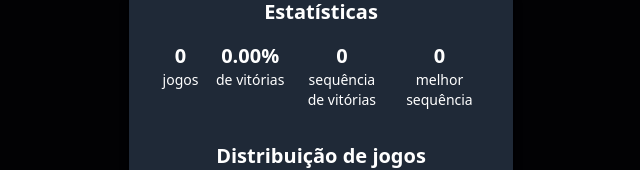
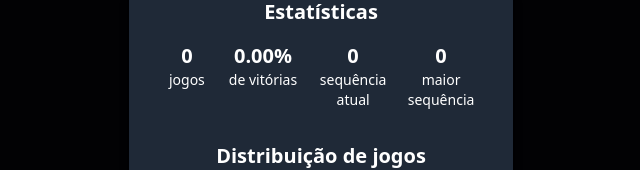
Before and after one commit to hugorplobo/skin-guesser-front, a React (Vite) app: page / in a window 1280 px wide. Both pictures are taken after a click on the icon 884 px from the left and 32 px from the top of the page. Shown: the part 216-386 px from the top of the page, without its empty margins (319-959 px from the left). Built offline with nearby package versions, Linux system fonts and the light colour scheme; no server answers.

Commit message:
feat: add translations

```diff
--- a/src/components/CanvasImage.tsx
+++ b/src/components/CanvasImage.tsx
@@ -4,10 +4,10 @@ import useSWRImmutable from "swr/immutable";
 import { useGuesses } from "../hooks/useGuesses";
 import 'react-loading-skeleton/dist/skeleton.css'
 import { gray } from "tailwindcss/colors";
+import { useTranslation } from "react-i18next";
 
 interface Props {
   url: string;
-  className?: string;
 }
 
 const pixelValues = new Map<number, number>([
@@ -18,7 +18,8 @@ const pixelValues = new Map<number, number>([
   [1, 25]
 ]);
 
-export default function CanvasImage({ url, className }: Props) {
+export default function CanvasImage({ url }: Props) {
+  const { t } = useTranslation();
   const canvas = useRef<HTMLCanvasElement>(null);
   const remaining = useGuesses(state => state.remaining);
   const hasWon = useGuesses(state => state.hasWon);
@@ -72,7 +73,7 @@ export default function CanvasImage({ url, className }: Props) {
         </div>
       ) : error ? (
         <div className={`min-h-[373px] flex justify-center items-center m-4 shadow-lg`}>
-          Alguma coisa deu errado :(
+          {t("error")}
         </div>
       ) : (
         <canvas className={`min-h-[373px] m-4 shadow-lg`} ref={canvas}></canvas>
--- a/src/components/Distribution.tsx
+++ b/src/components/Distribution.tsx
@@ -1,3 +1,5 @@
+import { t } from "i18next";
+import { useTranslation } from "react-i18next"
 import { Stats } from "../hooks/useStats"
 
 interface Props {
@@ -12,6 +14,8 @@ interface BarProps {
 }
 
 function Bar({ stats, content, index, clasName }: BarProps) {
+  const { t } = useTranslation();
+
   return (
     <div className="flex w-full gap-2">
       <div className="w-4 text-center font-bold">{ content }</div>
@@ -25,7 +29,7 @@ function Bar({ stats, content, index, clasName }: BarProps) {
 export default function Distribution({ stats }: Props) {
   return (
     <div className="w-full mt-4 flex items-center flex-col">
-      <h2 className="font-bold text-xl">Distribuição de jogos</h2>
+      <h2 className="font-bold text-xl">{t("distribution")}</h2>
       <div className="w-full flex flex-col px-2 gap-2 mt-4">
         <Bar stats={stats} content={"1"} index={0} clasName="bg-green-500" />
         <Bar stats={stats} content={"2"} index={1} clasName="bg-green-500" />
--- a/src/components/GuessesRemaining.tsx
+++ b/src/components/GuessesRemaining.tsx
@@ -1,6 +1,8 @@
+import { useTranslation } from "react-i18next";
 import { useGuesses } from "../hooks/useGuesses";
 
 export default function GuessesRemaining() {
+  const { t } = useTranslation();
   const remaining = useGuesses(state => state.remaining);
 
   return (
@@ -9,7 +11,7 @@ export default function GuessesRemaining() {
         className={`${remaining >= 3 ? "text-green-500" : "text-red-500"} font-bold`}
       >
         { remaining }
-      </span> chute{ remaining > 1 ? "s" : "" } restante{ remaining > 1 ? "s" : "" }
+      </span> { remaining > 1 ? t("tries") : t("try") }
     </p>
   );
 }
--- a/src/components/Header.tsx
+++ b/src/components/Header.tsx
@@ -4,17 +4,19 @@ import getNextGameDate from "../utils/getNextGameDate";
 import { BsBarChart } from "react-icons/bs";
 import Stats from "./Stats";
 import { createPortal } from "react-dom";
+import { useTranslation } from "react-i18next";
 
 export default function Header() {
+  const { t } = useTranslation();
   const [hasTimerFinished, setHasTimerFinished] = useState(false);
   const [isStatsOpen, setIsStatsOpen] = useState(false);
 
   return (
     <div className="flex w-full max-w-lg justify-center items-center relative">
       <div className="absolute left-0 flex flex-col">
-        <span className="font-bold text-xs left-0">Próximo:</span>
+        <span className="font-bold text-xs left-0">{t("next")}</span>
         {hasTimerFinished ? (
-          <span className="text-xs">Já disponível!</span>
+          <span className="text-xs">{t("ready")}</span>
         ) : (
           <Countdown
             className="text-xs"
--- a/src/components/Input.tsx
+++ b/src/components/Input.tsx
@@ -1,18 +1,18 @@
 import { useState } from "react";
 import skins from "../../skins.json";
-import useCurrentDateString from "../hooks/useCurrentDateString";
 import { useGuesses } from "../hooks/useGuesses";
 import { MD5 } from "crypto-js";
 import { blue } from "tailwindcss/colors";
 import Select, { components, createFilter, OptionProps, ActionMeta } from "react-select";
+import { useTranslation } from "react-i18next";
 
 export default function Input() {
+  const { t } = useTranslation();
   const pushHistory = useGuesses(state => state.pushHistory);
   const win = useGuesses(state => state.win);
   const decrease = useGuesses(state => state.decreaseGuesses);
   const skinName = useGuesses(state => state.response);
 
-  const date = useCurrentDateString();
   const [guessValue, setGuessValue] = useState("");
 
   function handleOnChange(value: unknown, action: ActionMeta<unknown>) {
@@ -71,7 +71,7 @@ export default function Input() {
         className="bg-blue-500 h-[40px] shrink-0 m-4 w-full max-w-lg rounded hover:bg-blue-700 transition-colors"
         onClick={handleOnClick}
       >
-        Confirmar
+        {t("confirm")}
       </button>
     </>
   );
--- a/src/components/Share.tsx
+++ b/src/components/Share.tsx
@@ -1,7 +1,9 @@
 import { useState } from "react";
+import { useTranslation } from "react-i18next";
 import { useGuesses } from "../hooks/useGuesses";
 
 export default function Share() {
+  const { t } = useTranslation();
   const [showHistory, setShowHistory] = useState(false);
   const [copied, setCopied] = useState(false);
 
@@ -26,10 +28,10 @@ export default function Share() {
     <div className="rounded my-4 py-3 w-80 flex flex-col items-center gap-4">
       {emojis}
       <button onClick={copyGame} className="font-bold py-1 px-2 hover:bg-blue-600 hover:text-white hover:outline-blue-600 rounded text-blue-600 bg-transparent outline outline-1 outline-blue-600 transition-colors">
-        { copied ? "Copiado" : "Compartilhar" }
+        { copied ? t("copied") : t("share") }
       </button>
       <span className="text-xs cursor-pointer underline" onClick={() => setShowHistory(history => !history)}>
-        {showHistory ? "Ocultar" : "Mostrar"} chutes
+        {(showHistory ? t("hide") : t("show")) + " " + t("tries")}
       </span>
       { showHistory && history.length > 0 ? (
         <div className="flex flex-col items-center">
--- a/src/components/Stats.tsx
+++ b/src/components/Stats.tsx
@@ -1,4 +1,5 @@
 import { ReactElement, useRef } from "react";
+import { useTranslation } from "react-i18next";
 import useStats from "../hooks/useStats";
 import Distribution from "./Distribution";
 
@@ -20,6 +21,7 @@ function ColumnText({ children, className }: ColumnTextProps) {
 }
 
 export default function Stats({ onClose }: Props) {
+  const { t } = useTranslation();
   const stats = useStats();
   const bg = useRef(null);
 
@@ -32,23 +34,23 @@ export default function Stats({ onClose }: Props) {
   return (
     <div ref={bg} onClick={e => handleClose(e)} className="w-screen h-full bg-black text-white bg-opacity-90 absolute z-10 top-0 flex justify-center items-start sm:justify-center sm:items-center">
       <div className="flex flex-col gap-4 items-center w-full max-w-sm p-4 bg-gray-800 rounded shadow-lg mt-16 sm:mt-0">
-        <h2 className="font-bold text-xl">Estatísticas</h2>
+        <h2 className="font-bold text-xl">{t("stats")}</h2>
         <div className="w-full flex justify-evenly">
           <ColumnText>
             <span className="font-bold text-xl">{ stats.gamesPlayed }</span>
-            <span className="text-sm">jogo{ stats.gamesPlayed === 1 ? "" : "s" }</span>
+            <span className="text-sm">{t("games")}</span>
           </ColumnText>
           <ColumnText>
             <span className="font-bold text-xl">{ `${(stats.winPercentage * 100).toFixed(2)}%` }</span>
-            <span className="text-sm">de vitórias</span>
+            <span className="text-sm">{t("victories")}</span>
           </ColumnText>
-          <ColumnText className="w-20">
+          <ColumnText className="w-16">
             <span className="font-bold text-xl">{ stats.currentStreak }</span>
-            <span className="text-sm text-center">sequência de vitórias</span>
+            <span className="text-sm text-center">{t("currentStreak")}</span>
           </ColumnText>
-          <ColumnText className="w-20">
+          <ColumnText className="w-16">
             <span className="font-bold text-xl">{ stats.currentStreak }</span>
-            <span className="text-sm text-center">melhor sequência</span>
+            <span className="text-sm text-center">{t("maxStreak")}</span>
           </ColumnText>
         </div>
         <Distribution stats={stats} />
```
Also changed, not shown: src/components/GameEnded.tsx (+5 -5 lines).
